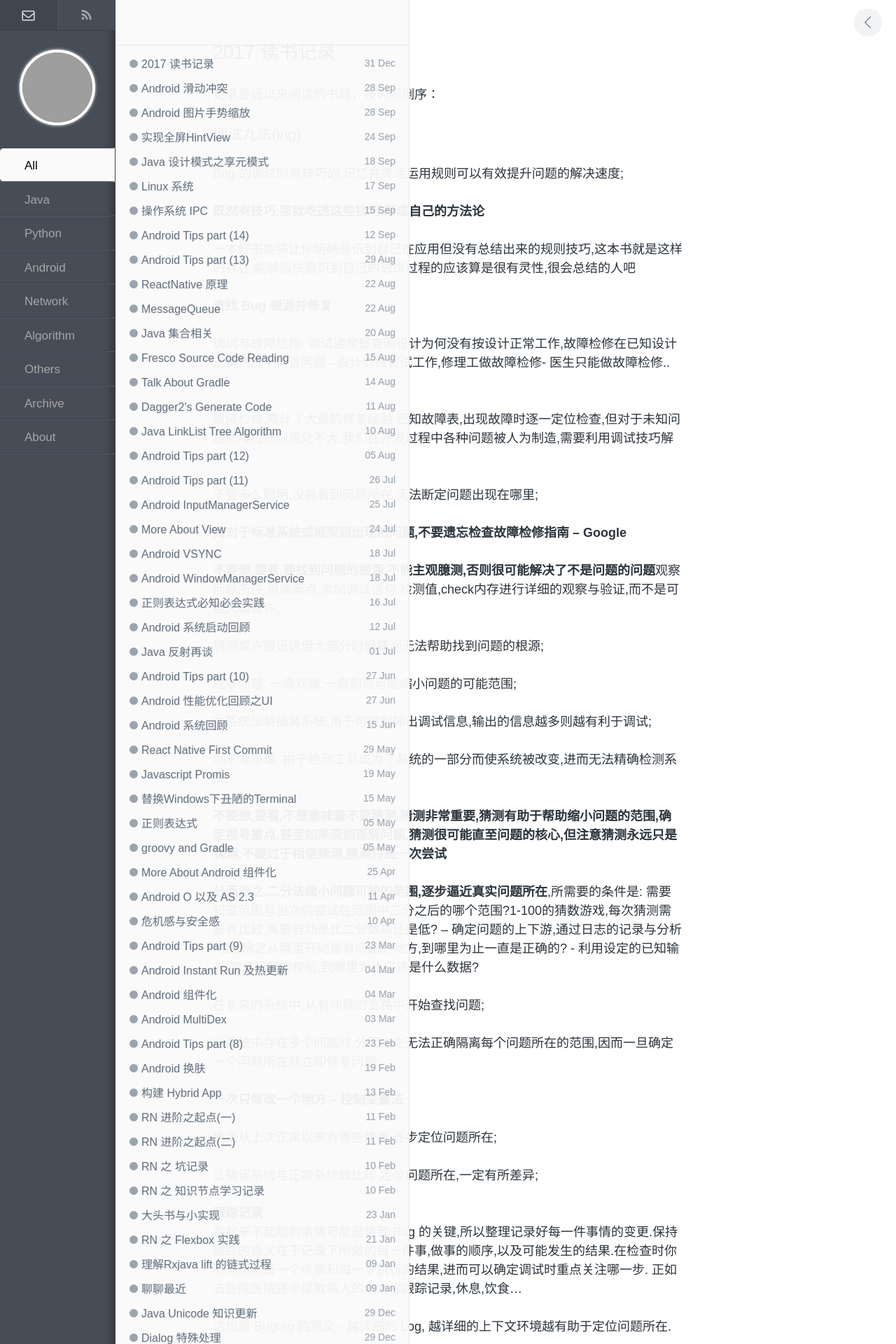
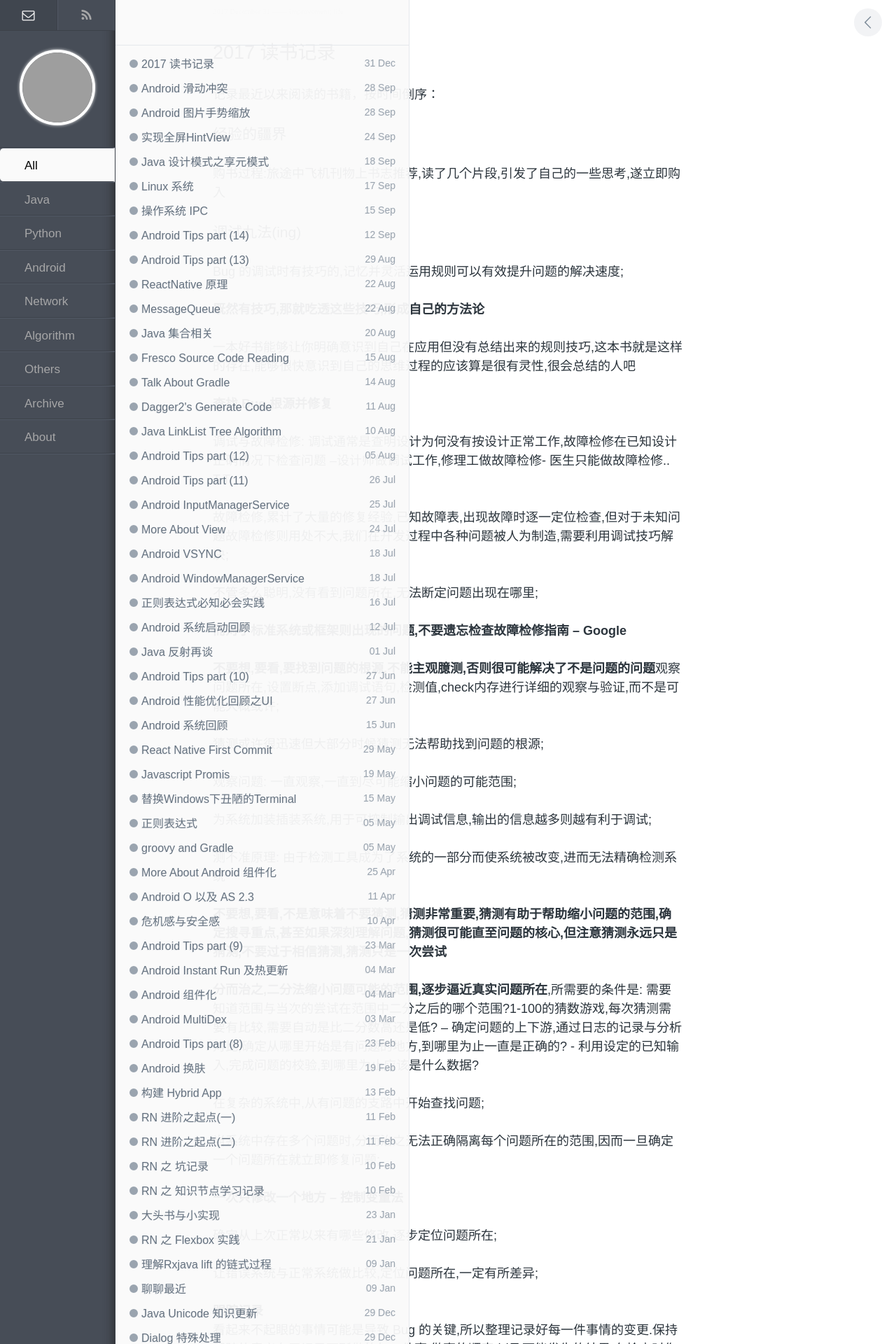
Before and after one commit to enlipan/enlipan.github.io, a Jekyll site: the page built from _posts/2017-12-31-reading-in-2017.md, in a window 1280 px wide. Shown: the top 1920 px of the page at 70% size. Built offline with Jekyll 4.4.1, drawn with Linux system fonts in a browser that asks for light colours; nearby versions of some CDN libraries; comment, search, counter and statistics services are not loaded; some of the changed text lies outside the part shown; grey boxes are pictures that could not be loaded.

Commit message:
modify page reading 2017

```diff
--- a/_posts/2017-12-31-reading-in-2017.md
+++ b/_posts/2017-12-31-reading-in-2017.md
@@ -6,6 +6,12 @@
 ---
 
 记录最近以来阅读的书籍，按时间倒序：
+
+### 经验的疆界
+
+购书过程:旅途中飞机刊物上书志推荐,读了几个片段,引发了自己的一些思考,遂立即购入
+
+
 
 
 ### 调试九法(ing)
```
